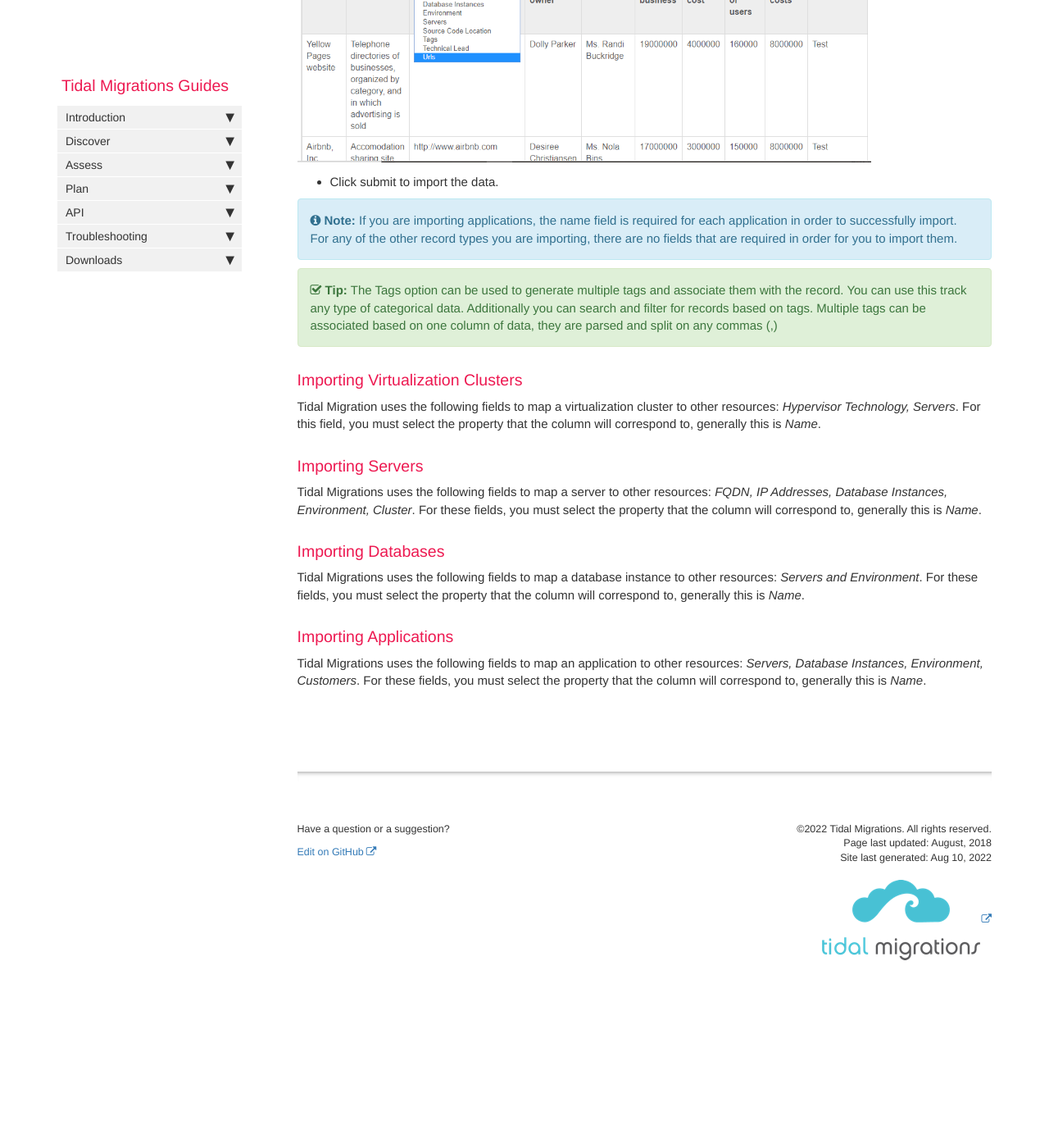
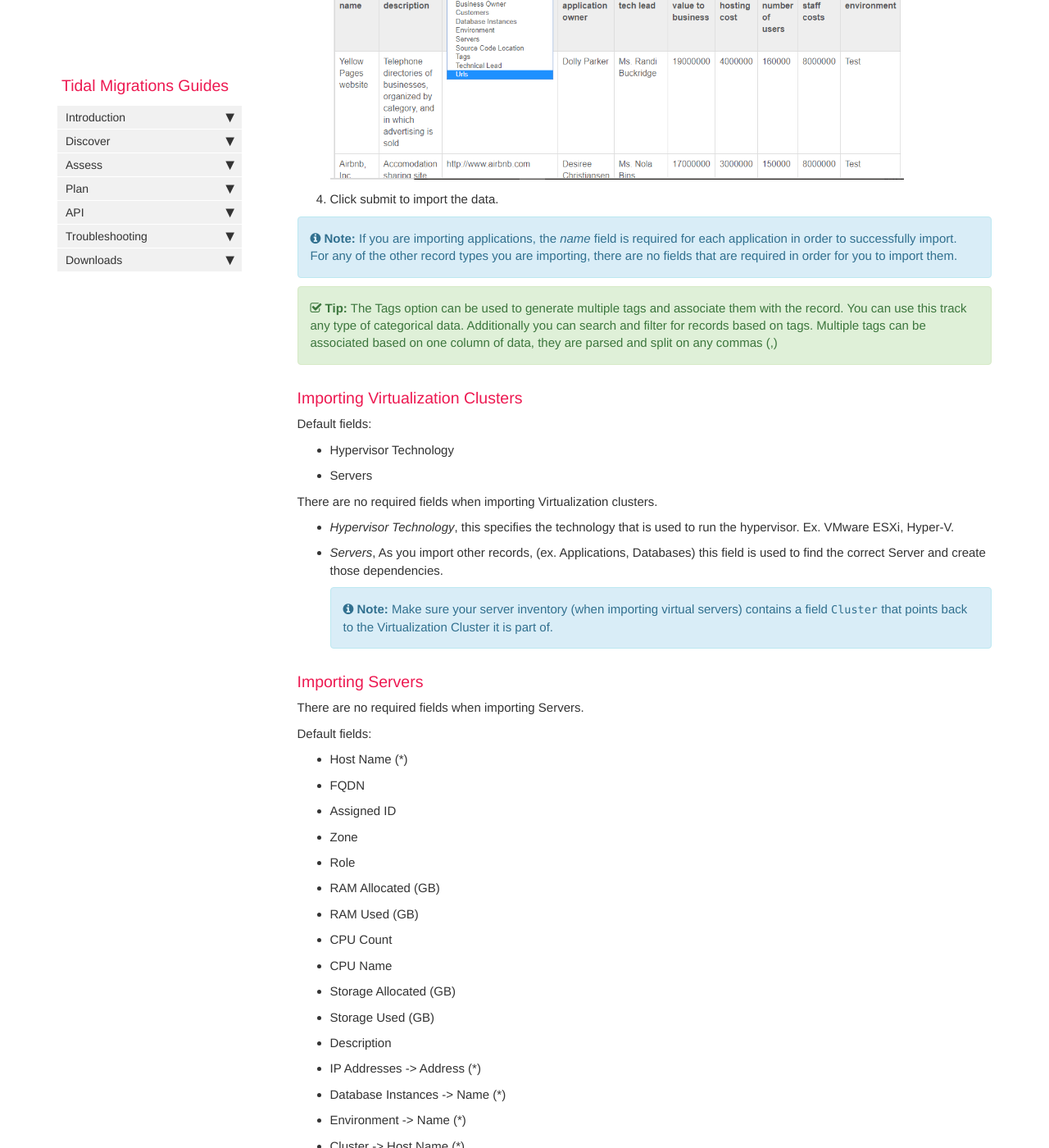
Before and after one commit to tidalmigrations/tidalmigrations.github.io, a Jekyll site: the page built from pages/user guides/importing_to_excel.md, in a window 1280 px wide and 1400 px high, scrolled down 1619 px. Shown: the whole window at 82% size. Built offline with Jekyll 4.4.1, drawn with Linux system fonts in a browser that asks for light colours; nearby versions of some CDN libraries; comment, search, counter and statistics services are not loaded; before the commit the page ends 2867 px from its top, so only the background shows below that; some of the changed text lies outside the part shown.

Commit message:
improve Importer documentation  (#217)
* improve documentation

* update last modified

* fix quotes

* indentation

* indentation b

* reorganized format

* clean up

* Update pages/user guides/importing_to_excel.md

Co-authored-by: Philip Rees <philrees@gmail.com>

* Update pages/user guides/importing_to_excel.md

Co-authored-by: Philip Rees <philrees@gmail.com>

* Update pages/user guides/importing_to_excel.md

Co-authored-by: Philip Rees <philrees@gmail.com>

* pluralize

* reword vm servers

* adjust app name description

Co-authored-by: Philip Rees <philrees@gmail.com>

```diff
--- a/pages/user guides/importing_to_excel.md
+++ b/pages/user guides/importing_to_excel.md
@@ -1,7 +1,7 @@
 ---
 title: Importing Data from Excel
 keywords: excel, import, apps, data, servers, clusters, database instances
-last_updated: August, 2018
+last_updated: August, 2022
 summary: "Easily import your Excel spreadsheets into Tidal Migrations"
 sidebar: main_sidebar
 permalink: import-from-excel.html
@@ -13,7 +13,7 @@ if you have captured these.
 
 You can import your Excel spreadsheets into Tidal Migrations by visiting:
 
-`` https://your_subdomain.tidalmg.com/#/discover/import``
+`` https://your_workspace.tidalmg.com/#/discover/import``
 
 
 ## Preparing your Spreadsheet
@@ -34,42 +34,133 @@ Ie. If your Application has a dependency on a server, you need to have that serv
 
 You should have one sheet or file per type of record.
 
-There are several default columns included for each record type,
-however if you have additional information you can add fields for a record and also track those.
-If this is the case you should do this before you import your data.
+There are several default columns values included for each record type,
+however if you have additional information on your inventory that would like to include, you can create custom fields for a record (Check step 3).
+Remember to add those fields before importing the data.
 
-## Importing your data
+## How to import your data
 
-- Select the data type you wish to import.
+1. Select the data type you wish to import.
 
-{% include image.html file="step0.PNG" %}
+    {% include image.html file="step0.PNG" %}
 
-- Select the sheet in your file that you want to import data from.
+2. Select the sheet in your file that you want to import data from.
 
-{% include image.html file="step1.PNG" %}
+    {% include image.html file="step1.PNG" %}
 
-- Map the columns of your sheet to the fields from the drop down. If you have a column that is not present as a field and you want to import it, you can add that field.
+3.  Map the columns of your sheet to the fields from the drop down. If you have a column that is not present as a field and you want to import it, you can add that field.
 
-{% include image.html file="step2.PNG" %}
+    {% include image.html file="step2.PNG" %}
 
-- Click submit to import the data.
+4. Click submit to import the data.
 
-{% include note.html content="If you are importing applications, the name field is required for each application in order to successfully import. For any of the other record types you are importing, there are no fields that are required in order for you to import them." %}
+{% include note.html content="If you are importing applications, the _name_ field is required for each application in order to successfully import. For any of the other record types you are importing, there are no fields that are required in order for you to import them." %}
 
 {% include tip.html content="The Tags option can be used to generate multiple tags and associate them with the record. You can use this track any type of categorical data. Additionally you can search and filter for records based on tags. Multiple tags can be associated based on one column of data, they are parsed and split on any commas (,)" %}
 
 ### Importing Virtualization Clusters
 
-Tidal Migration uses the following fields to map a virtualization cluster to other resources: _Hypervisor Technology, Servers_. For this field, you must select the property that the column will correspond to, generally this is _Name_.
+Default fields:
+- Hypervisor Technology
+- Servers
+
+There are no required fields when importing Virtualization clusters.
+
+* _Hypervisor Technology_, this specifies the technology that is used to run the hypervisor. Ex. VMware ESXi, Hyper-V.
+
+* _Servers_, As you import other records, (ex. Applications, Databases) this field is used to find the correct Server and create those dependencies.
+
+    {% include note.html content="Make sure your server inventory (when importing virtual servers) contains a field `Cluster` that points back to the Virtualization Cluster it is part of." %}
+
+
 
 ### Importing Servers
 
-Tidal Migrations uses the following fields to map a server to other resources: _FQDN, IP Addresses, Database Instances, Environment, Cluster_. For these fields, you must select the property that the column will correspond to, generally this is _Name_.
+There are no required fields when importing Servers.
+
+Default fields:
+- Host Name (*)
+- FQDN
+- Assigned ID
+- Zone
+- Role
+- RAM Allocated (GB)
+- RAM Used (GB)
+- CPU Count
+- CPU Name
+- Storage Allocated (GB)
+- Storage Used (GB)
+- Description
+- IP Addresses -> Address (*)
+- Database Instances -> Name (*)
+- Environment -> Name (*)
+- Cluster -> Host Name (*)
+- Tags
+- Operating System Version
+- Operating System
+
+
+**(*)** Associative fields.
+* _Host Name_, This field is used to identify the server and to create association with Databases, Applications, and Virtualization Clusters.
+* _Cluster -> Host Name_, If a server is a Virtual Server, this field should match the value from the _Servers_ field in the Virtualization Cluster inventory. The **cluster host name** field is be used create the necessary association with its Virtual Cluster and its physical host.
+* _Database Instances -> Name_, If a server is hosting a Database (or multiple), this field should contain the **name**(s) of such database(s).
+* _Environment -> Name_, This field is used to represent the server's environment.
+
+
 
 ### Importing Databases
 
-Tidal Migrations uses the following fields to map a database instance to other resources: _Servers and Environment_. For these fields, you must select the property that the column will correspond to, generally this is _Name_.
+There are no required fields when importing Databases.
+
+Default fields:
+- Name (*)
+- Description
+- Database Size (MB)
+- Database Path
+- Server -> Host Name (*)
+- Environment -> Name (*)
+- Tags
+
+**(*)** Associative fields.
+* _Name_, When you are importing other records, Applications and Servers, and you provide a set of dependent databases with them the Name field for Database Instances is used to identify those databases and associate the databases as dependencies for those other records. This is helpful when you have some existing dependencies, between Databases and Servers or Applications, in your Excel files and want to capture and leverage them.
+* _Server -> Host Name_, represents the server hosting a Database. This field should contain the **Host Name** of such server.
+* _Environment -> Name_, This field is used to associate a Database to an environment.
+
 
 ### Importing Applications
 
-Tidal Migrations uses the following fields to map an application to other resources: _Servers, Database Instances, Environment, Customers_. For these fields, you must select the property that the column will correspond to, generally this is _Name_.
+When importing Applications, only the **Name** field is required.
+
+Default fields:
+- Name
+- Description
+- URLs
+- Source Code Location
+- Total Users
+- Revenue
+- Annual Hosting Costs
+- Annual Staff Costs
+- Uptime Requirements
+- Data Sensitivity
+- Frequency Of Deployments
+- PII
+- Legal Holds
+- COTS
+- Source Code Controlled
+- Continuous Delivery
+- Business Continuity Plan
+- Can Run On Linux
+- End Of Support Date
+- Servers -> Host Name (*)
+- Database Instances -> Name (*)
+- Environment -> Name (*)
+- Customers
+- Tags
+- Technical Lead
+- Business Owner
+
+**(*)** Associative fields.
+ However, in order to properly map your inventory you must use the following fields.
+* _Servers -> Host Name_, represents the server hosting the Application. This field should contain the **Host Name** of such server(s).
+* _Database Instances -> Name_, This field should contain the **Name** of the database(s) associated to the Application.
+* _Environment -> Name_, This field is used to associate an Application to an environment.
```
